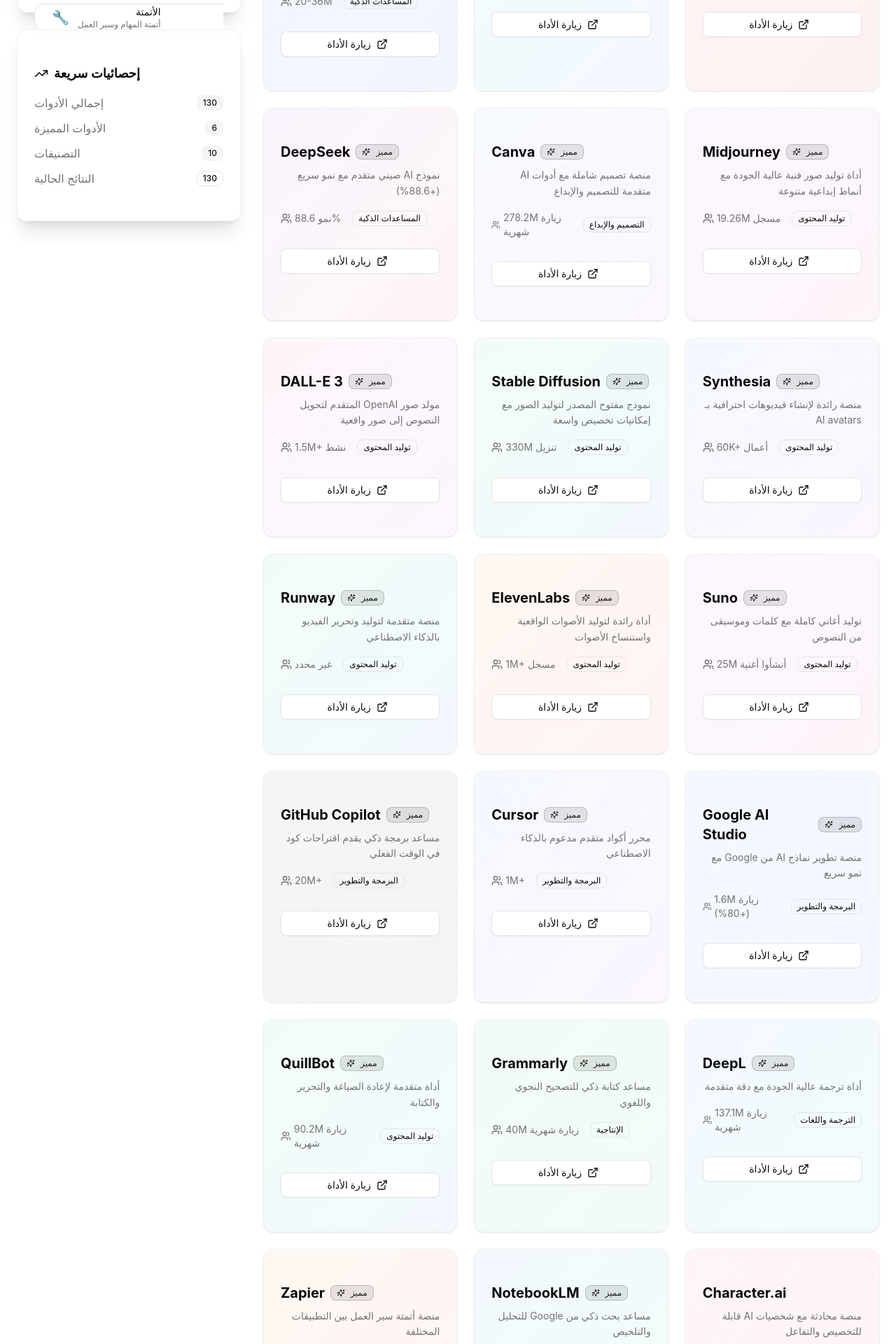
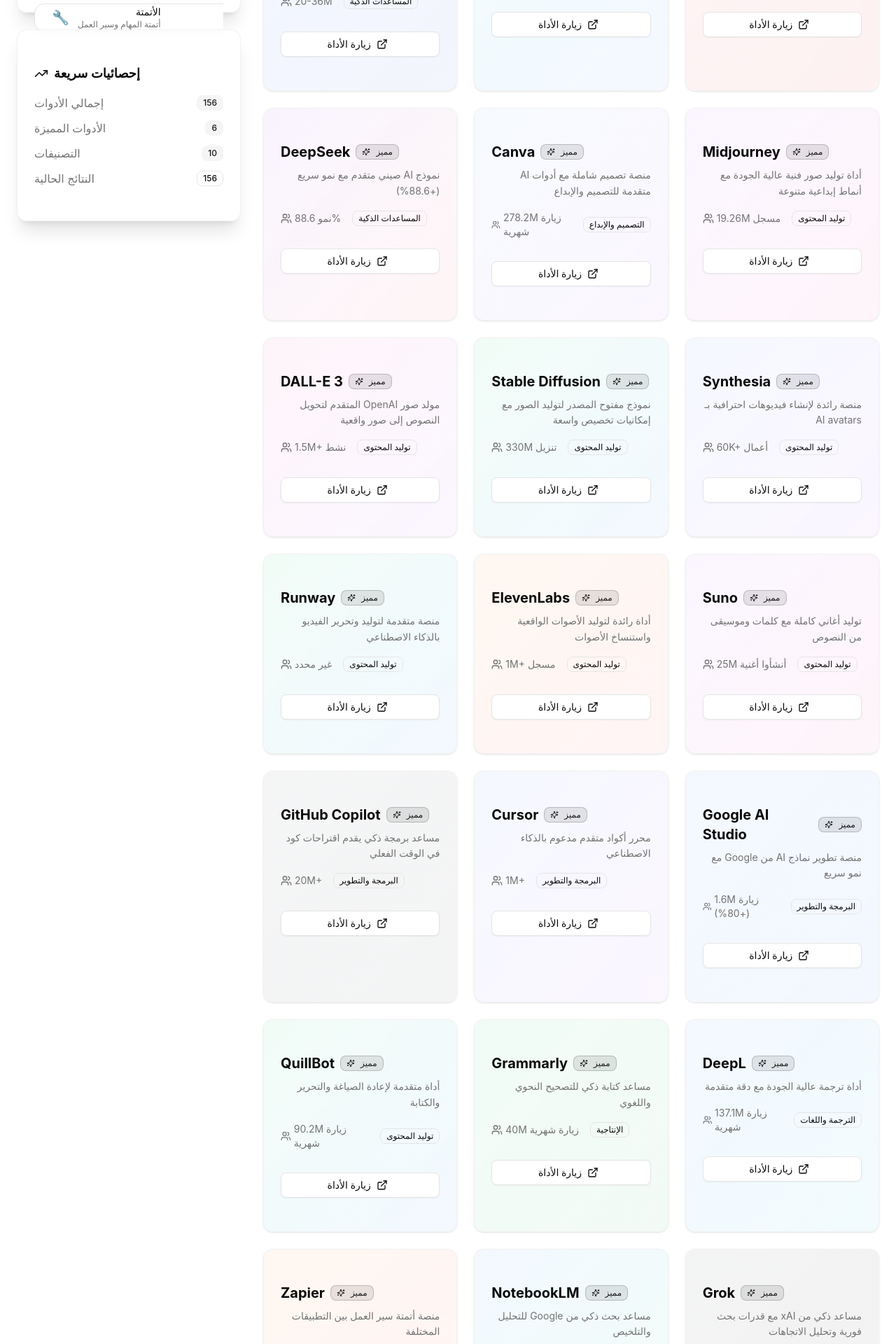
Before and after one commit to Alsenosy2024/AI-tools, a React (Vite) app: page / in a window 1280 px wide. Shown: the part 2008-3928 px from the top of the page at 70% size. Built offline with nearby package versions, Linux system fonts and the light colour scheme.

Commit message:
Version 3: Save current changes

```diff
--- a/src/data/tools.js
+++ b/src/data/tools.js
@@ -1787,6 +1787,346 @@ export const aiTools = [
     featured: false,
     color: "from-green-500 to-blue-500",
     company: "Presenti",
+    pricing: "Freemium",
+    rating: "4.2/5"
+  },
+
+  // أدوات إضافية مهمة من القائمة المقدمة
+  {
+    id: 131,
+    name: "Grok",
+    description: "مساعد ذكي من xAI مع قدرات بحث فورية وتحليل الاتجاهات",
+    url: "https://grok.com",
+    users: "مليونين+",
+    category: "ai-assistants",
+    featured: true,
+    color: "from-gray-800 to-black",
+    company: "xAI (Elon Musk)",
+    pricing: "مدفوع",
+    rating: "4.6/5"
+  },
+  {
+    id: 132,
+    name: "Qwen Chat",
+    description: "مساعد AI شامل من Alibaba مع فهم متعدد الوسائط",
+    url: "https://chat.qwen.ai",
+    users: "10M+",
+    category: "ai-assistants",
+    featured: false,
+    color: "from-orange-500 to-red-500",
+    company: "Alibaba",
+    pricing: "Freemium",
+    rating: "4.4/5"
+  },
+  {
+    id: 133,
+    name: "Genspark",
+    description: "مساحة عمل AI شاملة مع أدوات متعددة في منصة واحدة",
+    url: "https://genspark.ai",
+    users: "500K+",
+    category: "productivity",
+    featured: false,
+    color: "from-purple-600 to-indigo-600",
+    company: "Genspark",
+    pricing: "Freemium",
+    rating: "4.3/5"
+  },
+  {
+    id: 134,
+    name: "Goblin Tools",
+    description: "مجموعة أدوات بسيطة للمهام المعقدة، مصممة للأشخاص ذوي الاحتياجات الخاصة",
+    url: "https://goblin.tools",
+    users: "100K+",
+    category: "productivity",
+    featured: false,
+    color: "from-green-600 to-teal-600",
+    company: "Goblin Tools",
+    pricing: "مجاني",
+    rating: "4.7/5"
+  },
+  {
+    id: 135,
+    name: "Julius AI",
+    description: "محلل بيانات ذكي لتحليل وتصور البيانات من Excel وCSV",
+    url: "https://julius.ai",
+    users: "200K+",
+    category: "productivity",
+    featured: false,
+    color: "from-blue-600 to-purple-600",
+    company: "Julius AI",
+    pricing: "Freemium",
+    rating: "4.5/5"
+  },
+  {
+    id: 136,
+    name: "Lucid",
+    description: "منصة التعاون البصري للرسوم التخطيطية والعصف الذهني",
+    url: "https://lucid.app",
+    users: "15M+",
+    category: "productivity",
+    featured: false,
+    color: "from-orange-500 to-yellow-500",
+    company: "Lucid Software",
+    pricing: "Freemium",
+    rating: "4.6/5"
+  },
+  {
+    id: 137,
+    name: "Mapify",
+    description: "أداة خرائط ذهنية بالذكاء الاصطناعي لتحويل المحتوى إلى خرائط",
+    url: "https://mapify.so",
+    users: "50K+",
+    category: "productivity",
+    featured: false,
+    color: "from-teal-500 to-cyan-500",
+    company: "Mapify",
+    pricing: "Freemium",
+    rating: "4.4/5"
+  },
+  {
+    id: 138,
+    name: "Bricks",
+    description: "محلل بيانات AI لإنشاء لوحات معلومات من ملفات CSV وExcel",
+    url: "https://thebricks.com",
+    users: "30K+",
+    category: "productivity",
+    featured: false,
+    color: "from-red-500 to-pink-500",
+    company: "Bricks",
+    pricing: "Freemium",
+    rating: "4.3/5"
+  },
+  {
+    id: 139,
+    name: "Bolt",
+    description: "منشئ مواقع وتطبيقات بالذكاء الاصطناعي من خلال المحادثة",
+    url: "https://bolt.new",
+    users: "100K+",
+    category: "coding-development",
+    featured: true,
+    color: "from-yellow-500 to-orange-500",
+    company: "StackBlitz",
+    pricing: "Freemium",
+    rating: "4.7/5"
+  },
+  {
+    id: 140,
+    name: "Lovable",
+    description: "منشئ مواقع ويب بالذكاء الاصطناعي من الوصف النصي",
+    url: "https://lovable.dev",
+    users: "25K+",
+    category: "coding-development",
+    featured: false,
+    color: "from-pink-500 to-red-500",
+    company: "Lovable",
+    pricing: "Freemium",
+    rating: "4.4/5"
+  },
+  {
+    id: 141,
+    name: "Napkin AI",
+    description: "إنشاء عروض تقديمية ومرئيات من النصوص بالذكاء الاصطناعي",
+    url: "https://napkin.ai",
+    users: "40K+",
+    category: "content-generation",
+    featured: false,
+    color: "from-indigo-500 to-purple-500",
+    company: "Napkin",
+    pricing: "Freemium",
+    rating: "4.2/5"
+  },
+  {
+    id: 142,
+    name: "Presentations AI",
+    description: "إنشاء عروض تقديمية احترافية بالذكاء الاصطناعي",
+    url: "https://presentations.ai",
+    users: "60K+",
+    category: "content-generation",
+    featured: false,
+    color: "from-blue-500 to-indigo-500",
+    company: "Presentations AI",
+    pricing: "Freemium",
+    rating: "4.3/5"
+  },
+  {
+    id: 143,
+    name: "AIPPT",
+    description: "إنشاء عروض PowerPoint بالذكاء الاصطناعي بسرعة وسهولة",
+    url: "https://aippt.com",
+    users: "80K+",
+    category: "content-generation",
+    featured: false,
+    color: "from-orange-500 to-red-500",
+    company: "AIPPT",
+    pricing: "Freemium",
+    rating: "4.1/5"
+  },
+  {
+    id: 144,
+    name: "Quizizz",
+    description: "منصة اختبارات تفاعلية مع إنشاء أسئلة بالذكاء الاصطناعي",
+    url: "https://quizizz.com",
+    users: "50M+",
+    category: "education-research",
+    featured: false,
+    color: "from-purple-500 to-pink-500",
+    company: "Quizizz",
+    pricing: "Freemium",
+    rating: "4.5/5"
+  },
+  {
+    id: 145,
+    name: "QuestGen AI",
+    description: "مولد أسئلة واختبارات بالذكاء الاصطناعي للتعليم",
+    url: "https://questgen.ai",
+    users: "20K+",
+    category: "education-research",
+    featured: false,
+    color: "from-green-500 to-teal-500",
+    company: "QuestGen",
+    pricing: "Freemium",
+    rating: "4.2/5"
+  },
+  {
+    id: 146,
+    name: "Jenni AI",
+    description: "مساعد كتابة أكاديمية متقدم للأبحاث والمقالات العلمية",
+    url: "https://jenni.ai",
+    users: "500K+",
+    category: "education-research",
+    featured: false,
+    color: "from-blue-600 to-indigo-600",
+    company: "Jenni AI",
+    pricing: "Freemium",
+    rating: "4.6/5"
+  },
+  {
+    id: 147,
+    name: "Samwell AI",
+    description: "مساعد كتابة أكاديمية للطلاب والباحثين",
+    url: "https://samwell.ai",
+    users: "100K+",
+    category: "education-research",
+    featured: false,
+    color: "from-teal-500 to-blue-500",
+    company: "Samwell",
+    pricing: "Freemium",
+    rating: "4.3/5"
+  },
+  {
+    id: 148,
+    name: "Scholarcy",
+    description: "تلخيص الأوراق البحثية والمقالات الأكاديمية بالذكاء الاصطناعي",
+    url: "https://scholarcy.com",
+    users: "150K+",
+    category: "education-research",
+    featured: false,
+    color: "from-indigo-500 to-purple-500",
+    company: "Scholarcy",
+    pricing: "Freemium",
+    rating: "4.4/5"
+  },
+  {
+    id: 149,
+    name: "Research Rabbit",
+    description: "أداة اكتشاف الأبحاث والأوراق العلمية ذات الصلة",
+    url: "https://researchrabbit.ai",
+    users: "80K+",
+    category: "education-research",
+    featured: false,
+    color: "from-orange-500 to-yellow-500",
+    company: "Research Rabbit",
+    pricing: "مجاني",
+    rating: "4.5/5"
+  },
+  {
+    id: 150,
+    name: "Kling AI",
+    description: "مولد فيديو متقدم بالذكاء الاصطناعي من Kuaishou",
+    url: "https://kling.kuaishou.com",
+    users: "1M+",
+    category: "content-generation",
+    featured: true,
+    color: "from-red-600 to-pink-600",
+    company: "Kuaishou",
+    pricing: "Freemium",
+    rating: "4.5/5"
+  },
+  {
+    id: 151,
+    name: "Sora",
+    description: "مولد فيديو ثوري من OpenAI لإنشاء فيديوهات واقعية",
+    url: "https://openai.com/sora",
+    users: "محدود",
+    category: "content-generation",
+    featured: true,
+    color: "from-green-600 to-blue-600",
+    company: "OpenAI",
+    pricing: "تجريبي",
+    rating: "4.8/5"
+  },
+  {
+    id: 152,
+    name: "Ideogram",
+    description: "مولد صور متقدم مع قدرات ممتازة لإنشاء النصوص في الصور",
+    url: "https://ideogram.ai",
+    users: "2M+",
+    category: "content-generation",
+    featured: false,
+    color: "from-purple-600 to-pink-600",
+    company: "Ideogram",
+    pricing: "Freemium",
+    rating: "4.6/5"
+  },
+  {
+    id: 153,
+    name: "Leonardo AI",
+    description: "منصة توليد صور متقدمة للألعاب والفنون الرقمية",
+    url: "https://leonardo.ai",
+    users: "5M+",
+    category: "content-generation",
+    featured: false,
+    color: "from-orange-600 to-red-600",
+    company: "Leonardo.AI",
+    pricing: "Freemium",
+    rating: "4.5/5"
+  },
+  {
+    id: 154,
+    name: "n8n",
+    description: "منصة أتمتة مفتوحة المصدر للمطورين والشركات",
+    url: "https://n8n.io",
+    users: "100K+",
+    category: "automation",
+    featured: false,
+    color: "from-red-500 to-pink-500",
+    company: "n8n",
+    pricing: "Freemium",
+    rating: "4.6/5"
+  },
+  {
+    id: 155,
+    name: "Read AI",
+    description: "تحليل الاجتماعات وتلخيص المحادثات بالذكاء الاصطناعي",
+    url: "https://read.ai",
+    users: "50K+",
+    category: "productivity",
+    featured: false,
+    color: "from-blue-500 to-cyan-500",
+    company: "Read AI",
+    pricing: "Freemium",
+    rating: "4.3/5"
+  },
+  {
+    id: 156,
+    name: "Undetectable AI",
+    description: "كشف وتحسين المحتوى المولد بالذكاء الاصطناعي",
+    url: "https://undetectable.ai",
+    users: "200K+",
+    category: "productivity",
+    featured: false,
+    color: "from-gray-600 to-gray-700",
+    company: "Undetectable AI",
     pricing: "Freemium",
     rating: "4.2/5"
   }
```
Also changed, not shown: 6 other files (tests, documents, lock files or other folders).
